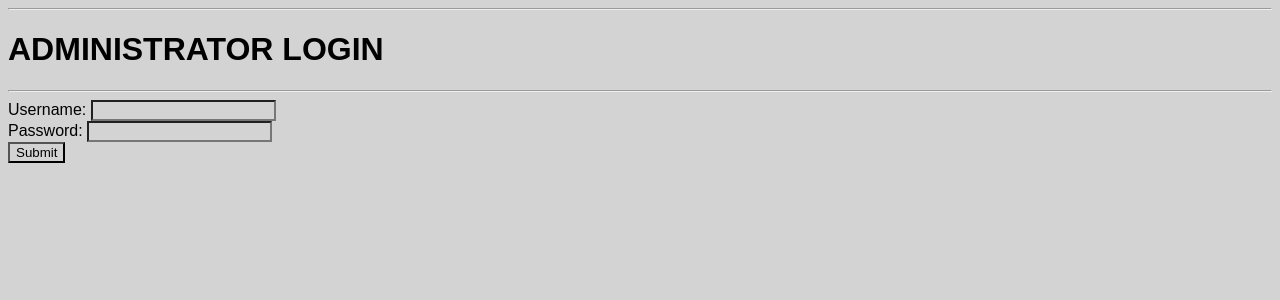
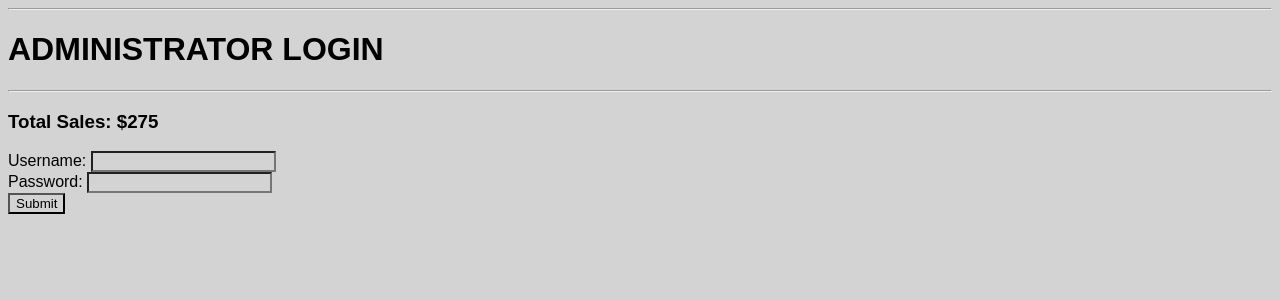
Before and after one commit to flc3v9/Final-Project, a Flask app: page /admin in a window 1280 px wide. Shown: the part 63-363 px from the top of the page. Run offline with Flask 2, Linux system fonts and the light colour scheme.

Commit message:
sales works

```diff
--- a/app.py
+++ b/app.py
@@ -47,12 +47,15 @@ def determine_sales():
             if chart[row][seat] == 'X':
                 total_sales += cost_matrix[row][seat]
 
+    string_sales = "$" + str(total_sales)
     # this can be returned later.
-    print("Total Sales: ", total_sales)
+    return string_sales
 
 @app.route("/admin", methods=('GET', 'POST'))
 def admin():
-    return render_template('admin.html')
+
+    sales = determine_sales()
+    return render_template('admin.html', sales=sales)
 
 @app.route("/reservations", methods=('GET', 'POST'))
 def reservations():
--- a/templates/admin.html
+++ b/templates/admin.html
@@ -8,6 +8,11 @@
             <h3>seating chart</h3>
             <p>chart goes here?</p>
             <h3>total price</h3>
+        </div>
+        {% endif %}
+        {% if sales %}
+        <div>
+            <h3>Total Sales: {{ sales }}</h3>
         </div>
         {% endif %}
         <form method="post">
```
